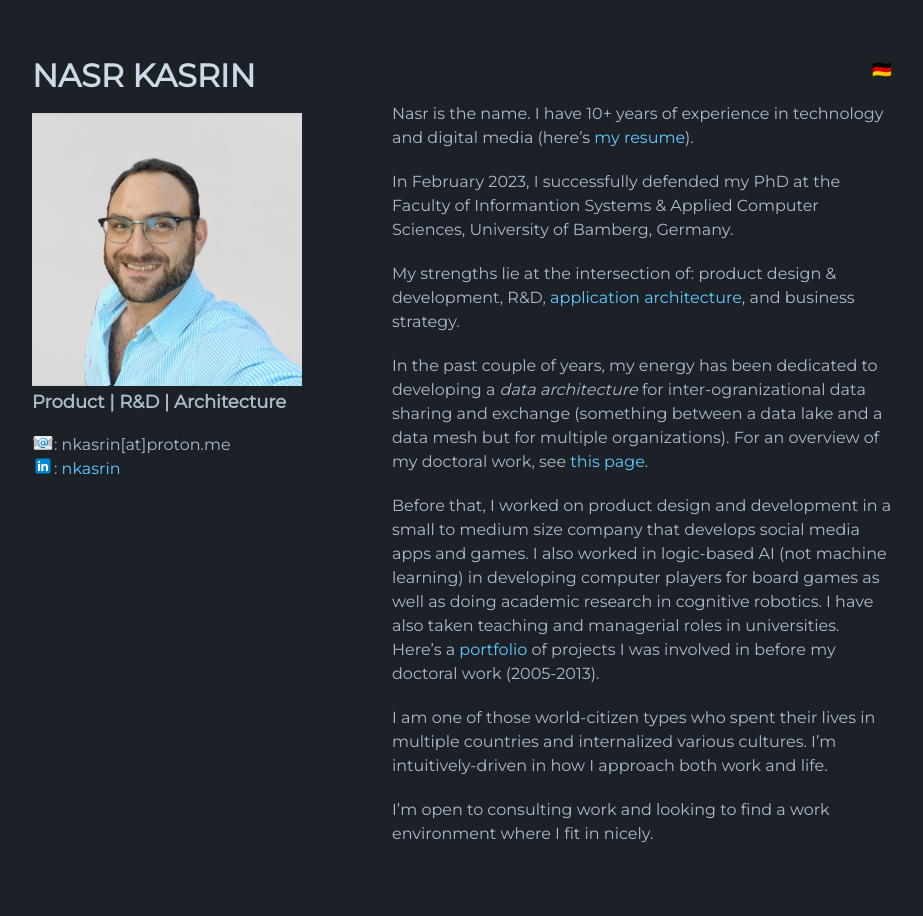
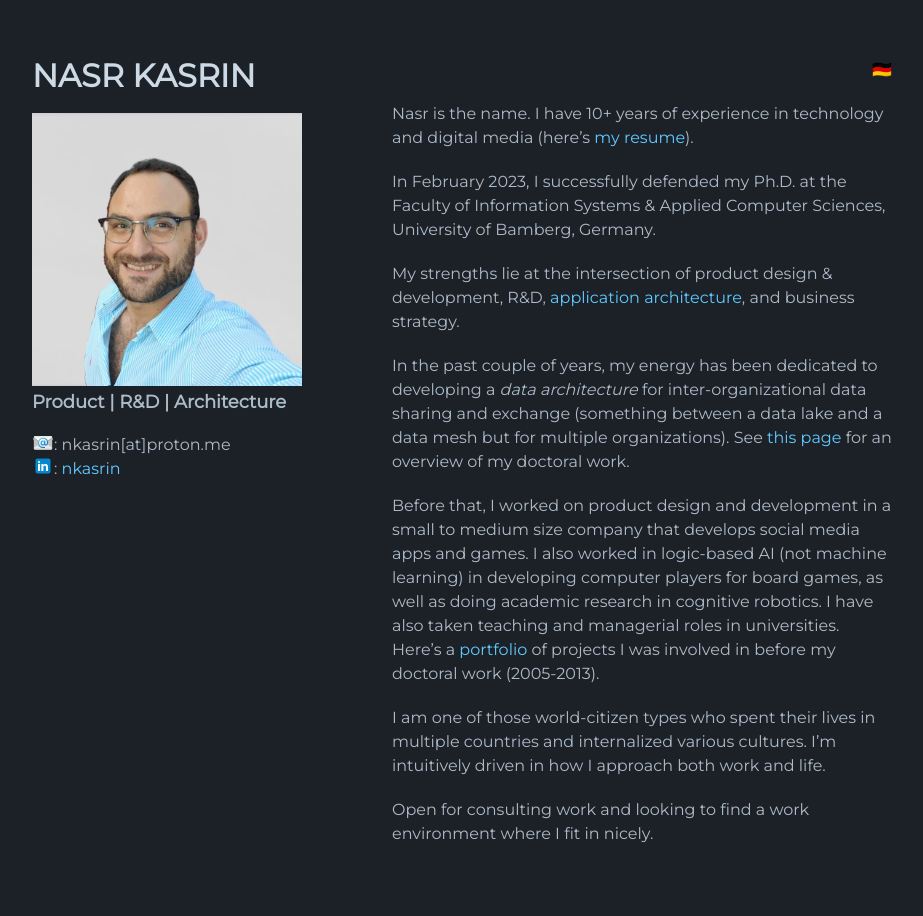
Before and after one commit to n42r/n42r.github.io, a Jekyll site: the page built from index.md, in a window 1280 px wide. Shown: the whole page, without its empty margins (178-1101 px from the left). Built offline with Jekyll 4.4.1, drawn with Linux system fonts in a browser that asks for light colours; the repository's description, which GitHub fills in, is left out.

Commit message:
fixed typos

```diff
--- a/index.md
+++ b/index.md
@@ -5,14 +5,14 @@ layout: default
 
 Nasr is the name. I have 10+ years of experience in technology and digital media (here's [my resume](assets/pdf/kasrin_resume_2023_04.pdf)).
 
-In February 2023, I successfully defended my PhD at the Faculty of Informantion Systems & Applied Computer Sciences, University of Bamberg, Germany.
+In February 2023, I successfully defended my Ph.D. at the Faculty of Information Systems & Applied Computer Sciences, University of Bamberg, Germany.
 
-My strengths lie at the intersection of: product design & development, R&D, [application architecture](https://en.wikipedia.org/wiki/Applications_architecture), and business strategy.
+My strengths lie at the intersection of product design & development, R&D, [application architecture](https://en.wikipedia.org/wiki/Applications_architecture), and business strategy.
 
-In the past couple of years, my energy has been dedicated to developing a *data architecture* for inter-ogranizational data sharing and exchange (something between a data lake and a data mesh but for multiple organizations). For an overview of my doctoral work, see [this page](phd).
+In the past couple of years, my energy has been dedicated to developing a *data architecture* for inter-organizational data sharing and exchange (something between a data lake and a data mesh but for multiple organizations). See [this page](phd) for an overview of my doctoral work.
 
-Before that, I worked on product design and development in a small to medium size company that develops social media apps and games. I also worked in logic-based AI (not machine learning) in developing computer players for board games as well as doing academic research in cognitive robotics. I have also taken teaching and managerial roles in universities. Here's a [portfolio](assets/pdf/kasrin_protfolio_upgraded_23.pdf) of projects I was involved in before my doctoral work (2005-2013).
+Before that, I worked on product design and development in a small to medium size company that develops social media apps and games. I also worked in logic-based AI (not machine learning) in developing computer players for board games, as well as doing academic research in cognitive robotics. I have also taken teaching and managerial roles in universities. Here's a [portfolio](assets/pdf/kasrin_protfolio_upgraded_23.pdf) of projects I was involved in before my doctoral work (2005-2013).
 
-I am one of those world-citizen types who spent their lives in multiple countries and internalized various cultures. I'm intuitively-driven in how I approach both work and life.
+I am one of those world-citizen types who spent their lives in multiple countries and internalized various cultures. I'm intuitively driven in how I approach both work and life.
 
-I'm open to consulting work and looking to find a work environment where I fit in nicely.
+Open for consulting work and looking to find a work environment where I fit in nicely.
```
